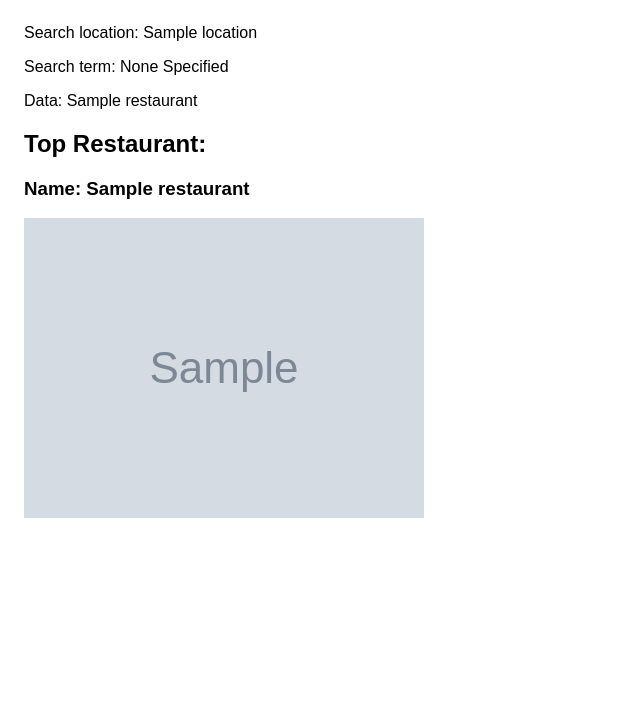
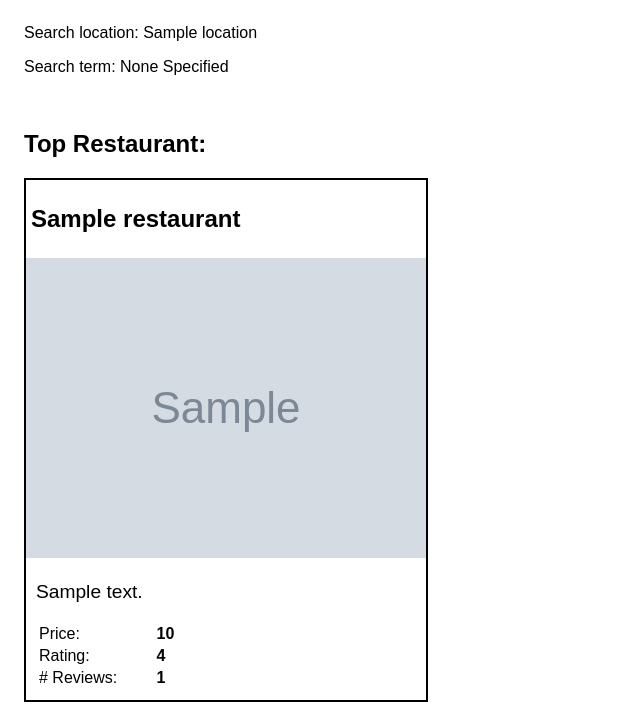
Before and after one commit to kgary432/csci344, a Python web app: template tutorials/tutorial09/templates/restaurant.html in a window 1280 px wide. Shown: the part 128-854 px from the top of the page, without its empty margins (0-640 px from the left). Before the commit the page ends 646 px from the top, so only its background shows below. Run offline with Jinja, Linux system fonts and the light colour scheme; the template is opened without the code that fills it: most values are stand-ins (such as "Sample title", 1, 10 or a date in 2020); grey boxes marked "Sample" are stand-in pictures; some libraries are stand-ins or nearby versions.

Commit message:
small edit

```diff
--- a/tutorials/tutorial09/templates/restaurant.html
+++ b/tutorials/tutorial09/templates/restaurant.html
@@ -19,10 +19,33 @@
     <main>
       <p>Search location: {{location}}</p>
       <p>Search term: {{search_term or 'None Specified'}}</p>
-      <p>Data: {{ restaurant }}</p>
+      <br />
+
       <h2>Top Restaurant:</h2>
-      <h3>Name: {{ restaurant.get('name') }}</h3>
-      <img src="{{restaurant.get('image_url')}}"</img>
+      <section class="card" style="border: solid 2px black; width: fit-content">
+        <!-- <h1>{{ restaurant.get('name') }}</h1> -->
+        <h1 style="padding: 5px">{{ restaurant.name }}</h1>
+
+        <img src="{{restaurant.image_url}}" style="width: 400px" />
+
+        <div style="margin: 10px">
+          <p style="font-size: larger">{{restaurant.display_address }}</p>
+          <table style="width: 150px">
+            <tr>
+              <td>Price:</td>
+              <td><b> {{restaurant.price}} </b></td>
+            </tr>
+            <tr>
+              <td>Rating:</td>
+              <td><b>{{restaurant.rating}}</b></td>
+            </tr>
+            <tr>
+              <td># Reviews:</td>
+              <td><b>{{restaurant.review_count}}</b></td>
+            </tr>
+          </table>
+        </div>
+      </section>
     </main>
   </body>
 </html>
```
